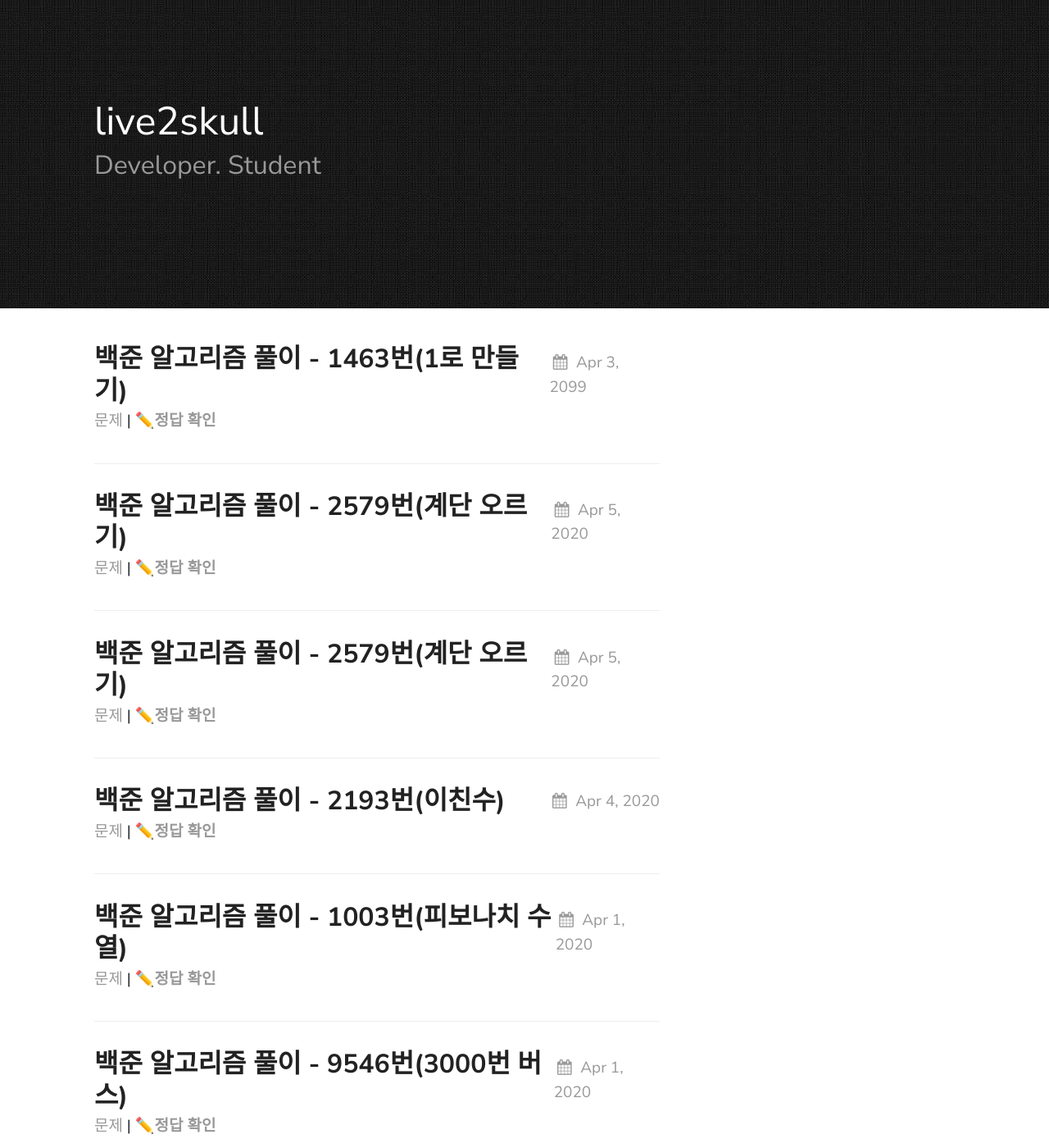
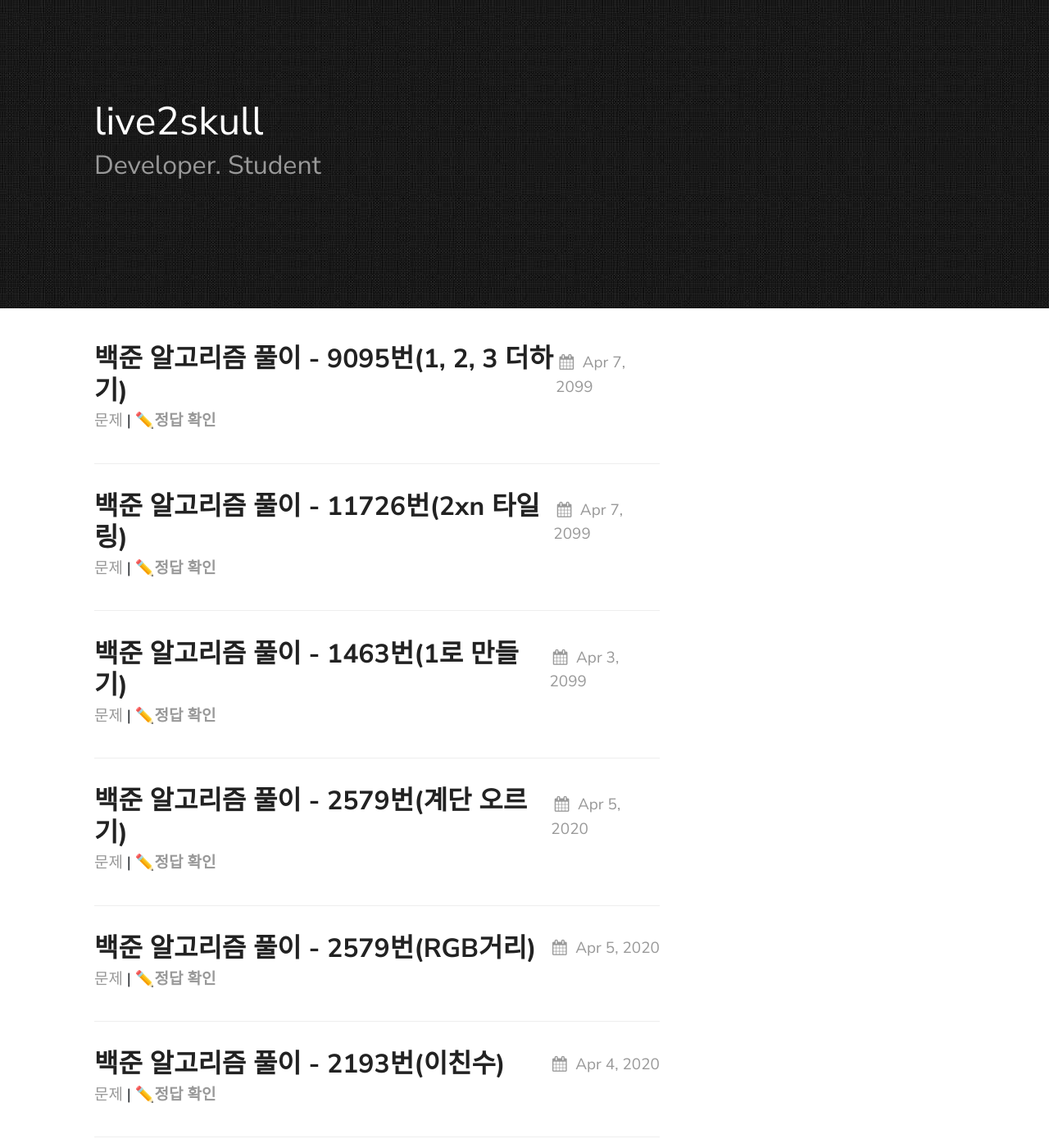
Before and after one commit to live2skull/blog.live2skull.kr, a Jekyll site: the page built from index.md, in a window 1280 px wide and 1400 px high. Shown: the whole window at 82% size. Built offline with Jekyll 4.4.1, drawn with Linux system fonts in a browser that asks for light colours; some of the changed lines change nothing that is shown.

Commit message:
dp 문제풀이 (11726 2xn 타일링, 9095 1, 2, 3 더하기), 문서 오류 수정 (번호 뒤바뀜 등)

```diff
--- a/_posts/algorithm/2020-04-01-algorithm-boj-1463.markdown
+++ b/_posts/algorithm/2020-04-01-algorithm-boj-1463.markdown
@@ -10,14 +10,13 @@ categories: python pip algorithm
 
 N값이 N-X에 의해 결정되므로(칠하는 전체 비용) 다이나믹 프로그래밍으로 구현한다.
 
-하지만, 재귀로 코드를 구현하였더니 `RecursionError`가 발생하였는데, 문제의 제약 조건에서 지나치게 재귀가 많이 발생하는 조건이 있다.
 
-📝 처음 작성한 코드
+**1. 상향식으로 코드를 작성할 때 N에서 N-X의 값을 신뢰하지 못함.**
+이전 N-X에서 제약조건을 준수하면서 최소값을 선택하였다면(이 이전 선택지로 인한 제약조건은 없음. 이전 선택지로 가능한 값만 추출) 해당 값은 재판단이 필요하지 않은 계산이 완료된 값임.
 
-
-처음 작성한 코드에는 두 가지 문제점이 존재했으며, 결과적으로는 재귀함수 실행 제한 초과로 통과하지 못했다.
-문제점은 다음과 같다.
-
+**2. N을 선택할 때 N-X로 인해 제약사항이 없으므로 이전 선택지를 저장할 필요가 없음.**
+각 이전 선택지를 (나누기 3이전, 나누기 2이전, 빼기 1이전)의 각각 횟수의 최솟값 + 1 로써 단순히 계산이 가능했지만
+전체 경로를 전부 재계산해야한다고 생각하여 코드가 복잡해짐 (`dp[n] = val` 로 구현할 것을 `dp[n][sel] = val` 로써 구현)
 
 
 📝 최종 작성한 코드
--- a/_posts/algorithm/2020-04-05-algorithm-boj-1149.markdown
+++ b/_posts/algorithm/2020-04-05-algorithm-boj-1149.markdown
@@ -1,6 +1,6 @@
 ---
 layout: post
-title:  "백준 알고리즘 풀이 - 2579번(계단 오르기)"
+title:  "백준 알고리즘 풀이 - 2579번(RGB거리)"
 date:   2020-04-05 12:00:00 +0900
 categories: python pip algorithm dynamicprogramming
 ---
--- /dev/null
+++ b/_posts/algorithm/2020-04-07-algorithm-boj-11726.markdown
@@ -0,0 +1,20 @@
+---
+layout: post
+title:  "백준 알고리즘 풀이 - 11726번(2xn 타일링)"
+date:   2099-04-07 12:00:00 +0900
+categories: python pip algorithm
+---
+
+[문제](https://www.acmicpc.net/problem/11726) |
+**[✏️정답 확인](https://github.com/live2skull/TheLordOfBOJ/blob/master/problems/%EB%8B%A4%EC%9D%B4%EB%82%98%EB%AF%B9_%ED%94%84%EB%A1%9C%EA%B7%B8%EB%9E%98%EB%B0%8D/11726.py)**
+
+N값이 N-X에 의해 결정되므로 다이나믹 프로그래밍으로 구현한다.
+
+|N|갯수|
+|---|---|
+|1|1|
+|2|2|
+|3|3|
+|4|5|
+
+N에 따라 가능한 경우의 수를 계산하면 점화식 `dp[N] = dp[N-1] + dp[N-2]` 가 성립함을 알 수 있으며, 이를 통해 문제를 풀이한다.
--- /dev/null
+++ b/_posts/algorithm/2020-04-07-algorithm-boj-9095.markdown
@@ -0,0 +1,23 @@
+---
+layout: post
+title:  "백준 알고리즘 풀이 - 9095번(1, 2, 3 더하기)"
+date:   2099-04-07 12:00:00 +0900
+categories: python pip algorithm
+---
+
+[문제](https://www.acmicpc.net/problem/9095) |
+**[✏️정답 확인](https://github.com/live2skull/TheLordOfBOJ/blob/master/problems/%EB%8B%A4%EC%9D%B4%EB%82%98%EB%AF%B9_%ED%94%84%EB%A1%9C%EA%B7%B8%EB%9E%98%EB%B0%8D/9095.py)**
+
+N값이 N-X에 의해 결정되므로 다이나믹 프로그래밍으로 구현한다.
+
+|N|갯수|-|
+|---|---|-------|
+|1|1|1|
+|2|2|1+1, 2|
+|3|4|1+1+1, 2+1, 1+2, 3|
+|4|7|1+1+1, 1+1+2, 1+2+1, 2+1+1, 2+2, 3+1, 1+3|
+
+N에 따라 가능한 경우의 수를 계산하면 점화식 `dp[N] = dp[N-1] + dp[N-2] + dp[N-3]`이 성립함을 알 수 있으며, 이를 통해 문제를 풀이한다.
+
+💡 다이나믹 프로그래밍 유형의 문제를 풀어보니 점화식을 세워 계산할 수 있는 유형이 많이 등장한다. 전체 경우의 수를 시뮬레이션 하기 전, N을 적어도 6번 이상까지 수기로 풀어보고 점화식을 유도해 본다.
+이때 점화식이 `3개 이상의 항을 참조` 할 수 있음에 유의한다.
```
